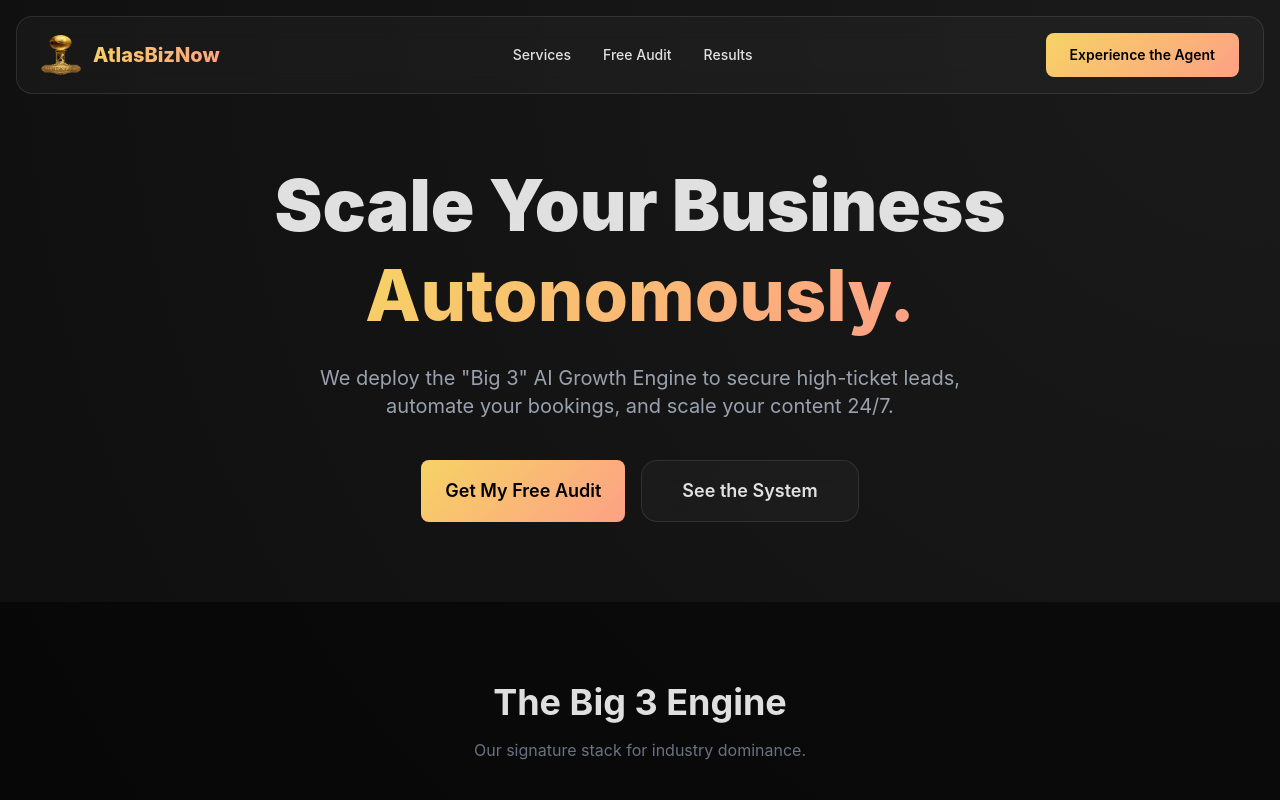
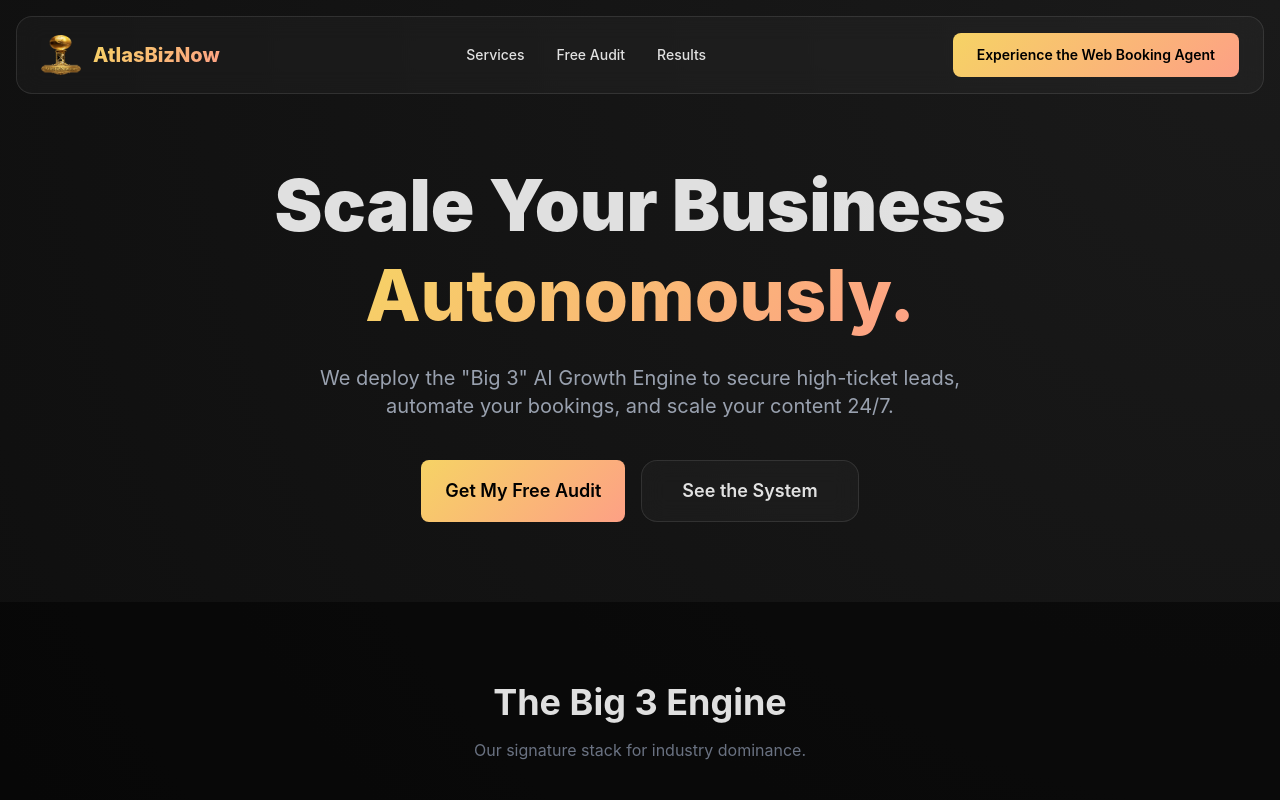
Before and after one commit to atlasbiznow-droid/abn-landing-page, a React (Vite) app: page / in a window 1280 px wide. Shown: the top 800 px of the page. Built offline with nearby package versions, Linux system fonts and the light colour scheme.

Commit message:
Update button text branding

```diff
--- a/src/App.tsx
+++ b/src/App.tsx
@@ -63,7 +63,7 @@ function App() {
           <button onClick={() => scrollTo('audit')} className="hover:text-amber-400 transition">Free Audit</button>
           <button onClick={() => scrollTo('results')} className="hover:text-amber-400 transition">Results</button>
         </div>
-        <button onClick={bookDemo} className="btn-primary text-sm">Experience the Agent</button>
+        <button onClick={bookDemo} className="btn-primary text-sm">Experience the Web Booking Agent</button>
       </nav>
 
       {/* Hero */}
```
